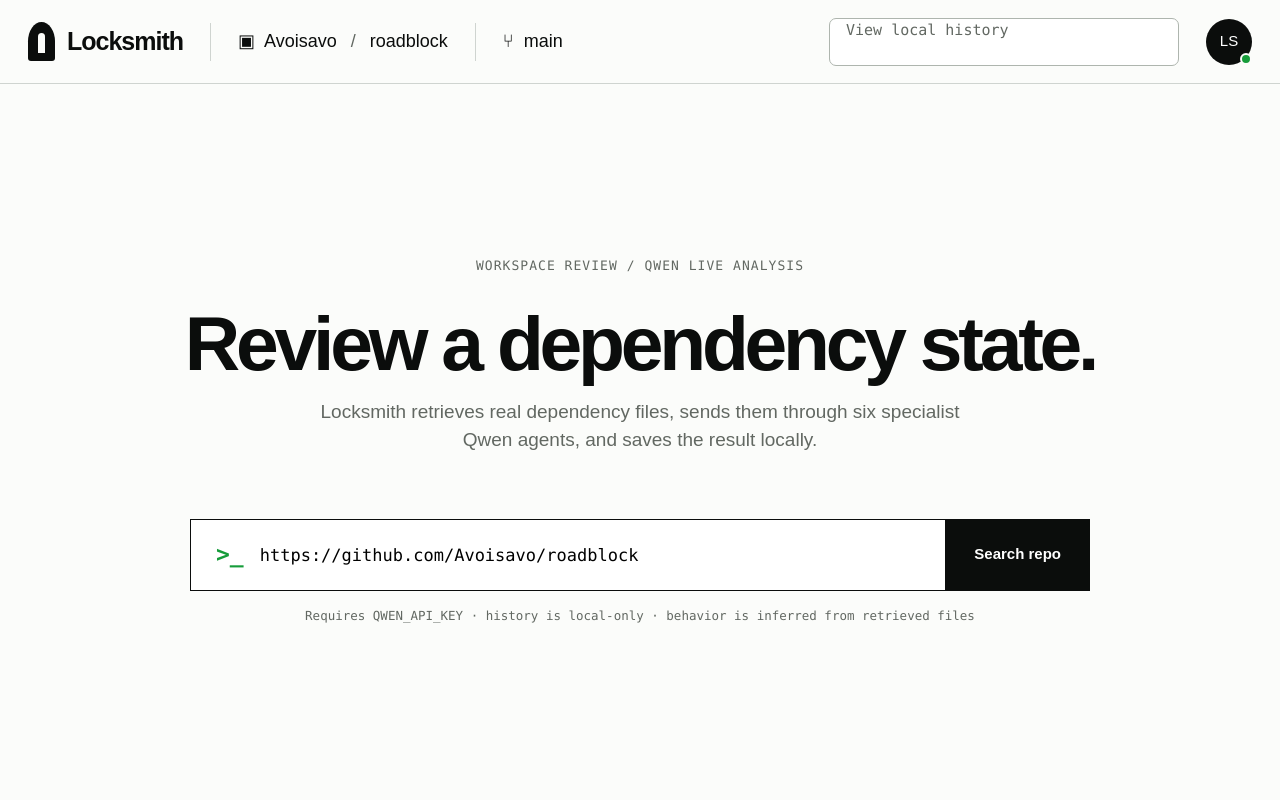
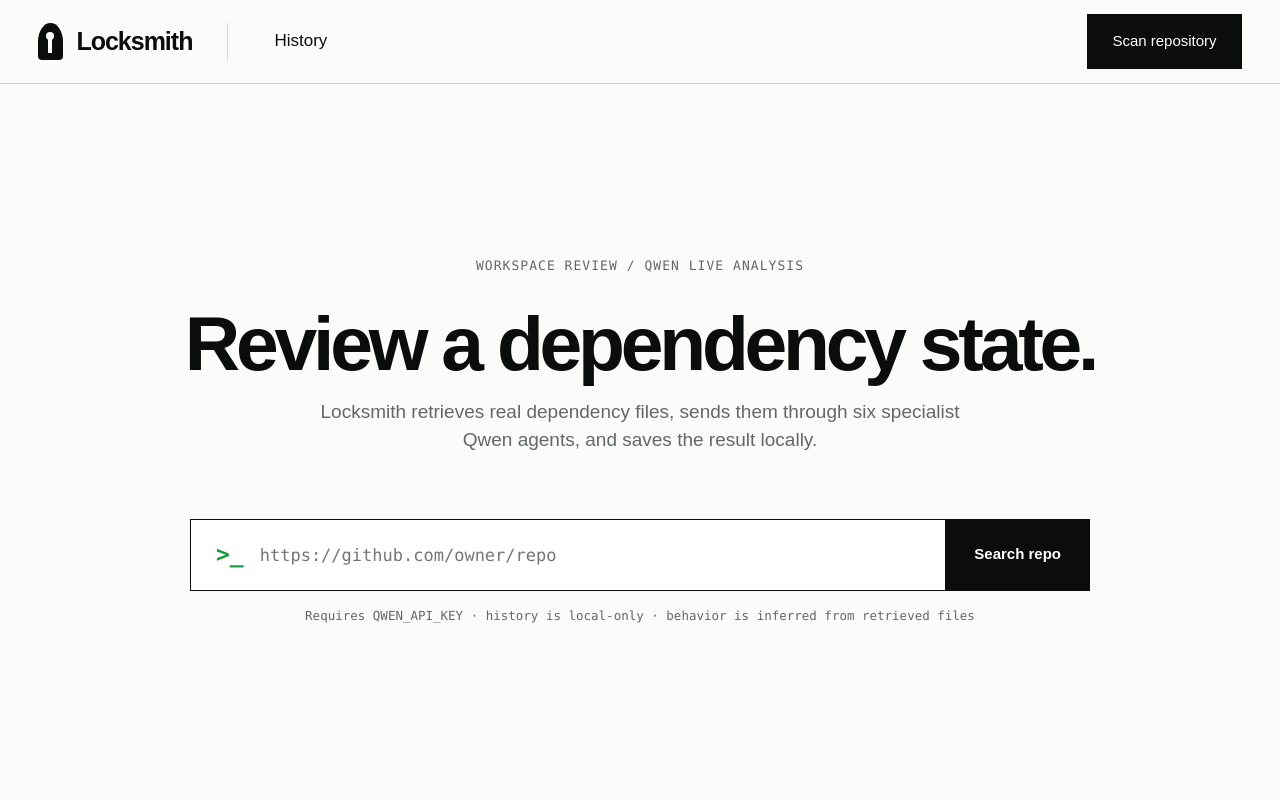
Before and after one commit to lapsapthong-16/qwenhack26, a Next.js app: page /review in a window 1280 px wide. Shown: the top 800 px of the page. Built offline with nearby package versions, Linux system fonts and the light colour scheme.

Commit message:
fix header component

```diff
--- /dev/null
+++ b/app/components/Header.tsx
@@ -0,0 +1,25 @@
+"use client";
+
+import Link from "next/link";
+import { usePathname } from "next/navigation";
+
+export default function Header() {
+  const isHome = usePathname() === "/";
+
+  return (
+    <header className="site-header">
+      <Link className="brand" href="/">
+        <span aria-hidden="true" className="mark" />
+        Locksmith
+      </Link>
+      {!isHome ? (
+        <nav aria-label="Primary">
+          <Link href="/history">History</Link>
+        </nav>
+      ) : null}
+      <div className="header-actions">
+        <Link className="header-cta" href="/review">Scan repository</Link>
+      </div>
+    </header>
+  );
+}
--- a/app/components/RepoSearch.tsx
+++ b/app/components/RepoSearch.tsx
@@ -12,7 +12,7 @@ type Props = {
   onScan?: (input:{ repo:string; branch:string }) => Promise<void>;
 };
 
-export default function RepoSearch({ id, initialRepo = "https://github.com/northstar/storefront", variant, onScan }: Props) {
+export default function RepoSearch({ id, initialRepo = "", variant, onScan }: Props) {
   const [repo, setRepo] = useState(initialRepo);
   const [branch, setBranch] = useState("");
   const [inspection, setInspection] = useState<RepoInspection|null>(null);
@@ -64,7 +64,7 @@ export default function RepoSearch({ id, initialRepo = "https://github.com/north
     <form onSubmit={submit} className={formClass}>
       <span aria-hidden="true">&gt;_</span>
       <label className="sr-only" htmlFor={id}>GitHub repository</label>
-      <input id={id} value={repo} onChange={(event)=>{setRepo(event.target.value); setInspection(null); setStatus("");}} type="url" required />
+      <input id={id} value={repo} onChange={(event)=>{setRepo(event.target.value); setInspection(null); setStatus("");}} type="url" placeholder="https://github.com/owner/repo" required />
       <button className={variant === "landing" && buttonText !== "›" ? "button-text" : ""} aria-label="Scan repository" type="submit" disabled={busy}>{buttonText}</button>
     </form>
 
--- a/app/layout.tsx
+++ b/app/layout.tsx
@@ -1,5 +1,5 @@
 import type { Metadata } from "next";
-import Link from "next/link";
+import Header from "./components/Header";
 import "./globals.css";
 
 export const metadata: Metadata = {
@@ -8,5 +8,5 @@ export const metadata: Metadata = {
 };
 
 export default function RootLayout({ children }: Readonly<{ children: React.ReactNode }>) {
-  return <html lang="en"><body><header className="site-header"><Link className="brand" href="/"><span aria-hidden="true" className="mark" />Locksmith</Link><nav aria-label="Primary"><Link href="/#product">Product</Link><Link href="/how-to">How to</Link><Link href="/terminal">Terminal</Link><Link href="/history">History</Link><Link href="/how-to#trust-model">Trust model</Link></nav><div className="header-actions"><Link className="header-cta" href="/review">Scan repository</Link></div></header>{children}<footer><span>LOCKSMITH / QWEN AGENT SOCIETY</span><span>Dependency decisions, tied to state.</span></footer></body></html>;
+  return <html lang="en"><body><Header />{children}<footer><span>LOCKSMITH / QWEN AGENT SOCIETY</span><span>Dependency decisions, tied to state.</span></footer></body></html>;
 }
--- a/app/review/page.tsx
+++ b/app/review/page.tsx
@@ -28,12 +28,11 @@ type ReviewJob = {
 };
 
 export default function ReviewPage() {
-  const [repo, setRepo] = useState("https://github.com/Avoisavo/roadblock");
+  const [repo, setRepo] = useState("");
   const [phase, setPhase] = useState<"input"|"audit"|"report">("input");
   const [job, setJob] = useState<ReviewJob|null>(null);
   const [error, setError] = useState("");
   const poll = useRef<ReturnType<typeof setInterval>|null>(null);
-  const parts = repo.replace("https://github.com/","").split("/");
 
   useEffect(() => {
     const imported = new URLSearchParams(window.location.search).get("repo");
@@ -86,16 +85,6 @@ export default function ReviewPage() {
   const completed = new Set(job?.completedRoles || findings.map(finding => finding.role));
 
   return <main className="review-page">
-    <header className="app-header">
-      <Link className="app-brand" href="/"><span className="app-mark" aria-hidden="true" />Locksmith</Link>
-      <span className="app-divider" />
-      <span className="repo-crumb">▣&nbsp; {parts[0] || "Avoisavo"} <b>/</b> {parts[1] || "roadblock"}</span>
-      <span className="app-divider" />
-      <span className="repo-meta">⑂&nbsp; main</span>
-      <Link className="command-search" href="/history">View local history</Link>
-      <span className="avatar">LS<i /></span>
-    </header>
-
     {phase === "input" ? <section className="review-start">
       <p className="eyebrow">Workspace review / Qwen live analysis</p>
       <h1>Review a dependency state.</h1>
```
Also changed, not shown: app/history/history.css (+1 -1 lines), app/history/page.tsx (+4 -8 lines), app/review/review.css.
